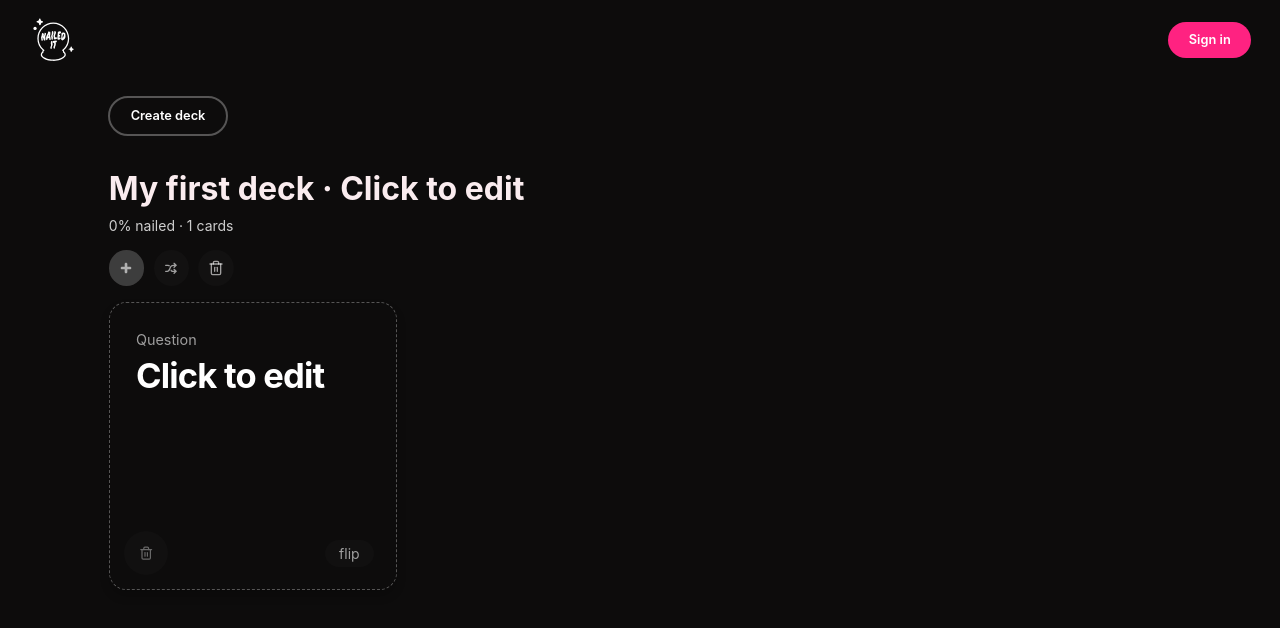
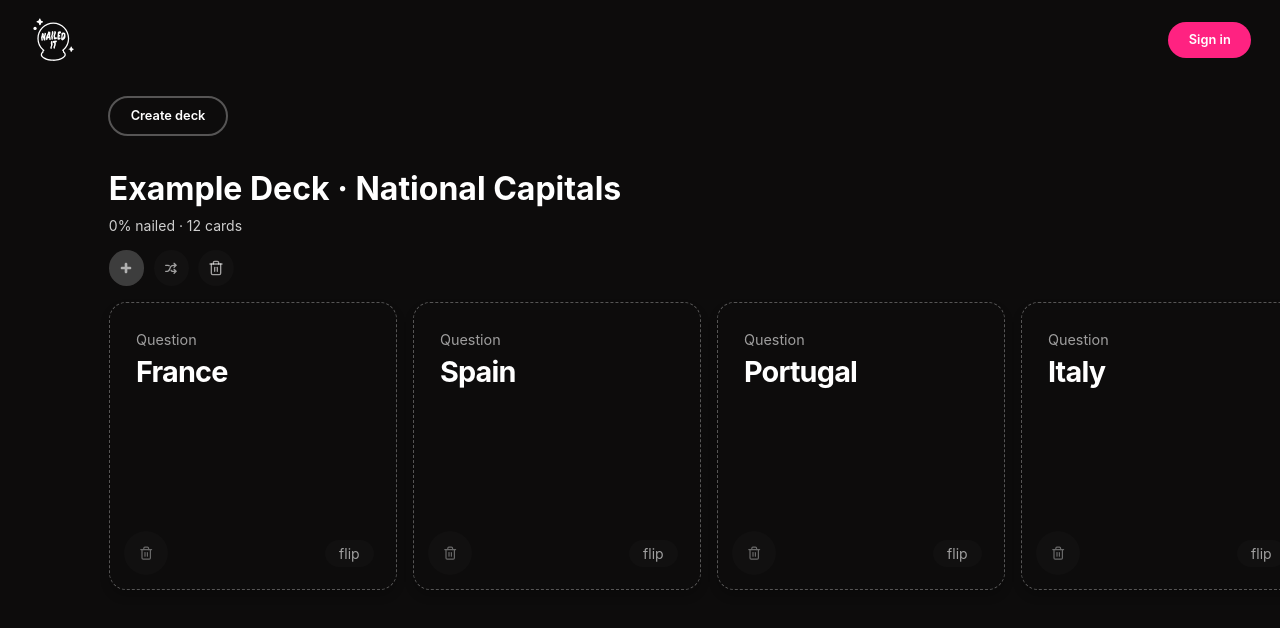
Before and after one commit to evilpaper/nailed-it, a React (Create React App) app: page / in a window 1280 px wide. Shown: the top 628 px of the page. Built offline with nearby package versions, Linux system fonts and the light colour scheme.

Commit message:
Establish clear typographic hierarchy

```diff
--- a/src/components/Card/styles.css
+++ b/src/components/Card/styles.css
@@ -39,7 +39,7 @@
   margin: 0;
   background: transparent;
   color: white;
-  font-size: 2.4em;
+  font-size: 2em;
   line-height: 1.1em;
   padding-top: 0.2em;
   font-weight: 700;
--- a/src/components/Deck/Deck.jsx
+++ b/src/components/Deck/Deck.jsx
@@ -3,7 +3,6 @@ import Card from "../Card";
 import { animated as a, useTransition } from "react-spring";
 import { TiArrowShuffle } from "react-icons/ti";
 import { TiPlus } from "react-icons/ti";
-import { TiPen } from "react-icons/ti";
 import { FiTrash2 } from "react-icons/fi";
 
 export default function Deck({
--- a/src/components/Deck/styles.css
+++ b/src/components/Deck/styles.css
@@ -14,7 +14,7 @@
   background-color: transparent;
   font-size: 2em;
   font-weight: 700;
-  color: #faecef;
+  color: white;
 }
 
 .deck__name:focus {
--- a/src/components/START_DECKS.js
+++ b/src/components/START_DECKS.js
@@ -3,16 +3,82 @@ import nanoid from "nanoid";
 const START_DECKS = [
   {
     id: nanoid(),
-    name: "My first deck · Click to edit",
+    name: "Example Deck · National Capitals",
     cards: [
+      {
+        id: nanoid(),
+        question: "France",
+        answer: "Paris",
+        nailed: false,
+      },
+      {
+        id: nanoid(),
+        question: "Spain",
+        answer: "Madrid",
+        nailed: false,
+      },
+      {
+        id: nanoid(),
+        question: "Portugal",
+        answer: "Lisbon",
+        nailed: false,
+      },
+      {
+        id: nanoid(),
+        question: "Italy",
+        answer: "Rome",
+        nailed: false,
+      },
+      {
+        id: nanoid(),
+        question: "Greece",
+        answer: "Athen",
+        nailed: false,
+      },
+      {
+        id: nanoid(),
+        question: "Belgium",
+        answer: "Brussels",
+        nailed: false,
+      },
+      {
+        id: nanoid(),
+        question: "Netherlands",
+        answer: "Amsterdam",
+        nailed: false,
+      },
       {
         id: nanoid(),
         question: "Click to edit",
         answer: "Click to edit",
-        nailed: false
-      }
-    ]
-  }
+        nailed: false,
+      },
+      {
+        id: nanoid(),
+        question: "Click to edit",
+        answer: "Click to edit",
+        nailed: false,
+      },
+      {
+        id: nanoid(),
+        question: "Click to edit",
+        answer: "Click to edit",
+        nailed: false,
+      },
+      {
+        id: nanoid(),
+        question: "Click to edit",
+        answer: "Click to edit",
+        nailed: false,
+      },
+      {
+        id: nanoid(),
+        question: "Click to edit",
+        answer: "Click to edit",
+        nailed: false,
+      },
+    ],
+  },
 ];
 
 export default START_DECKS;
```
Also changed, not shown: public/manifest.json.
